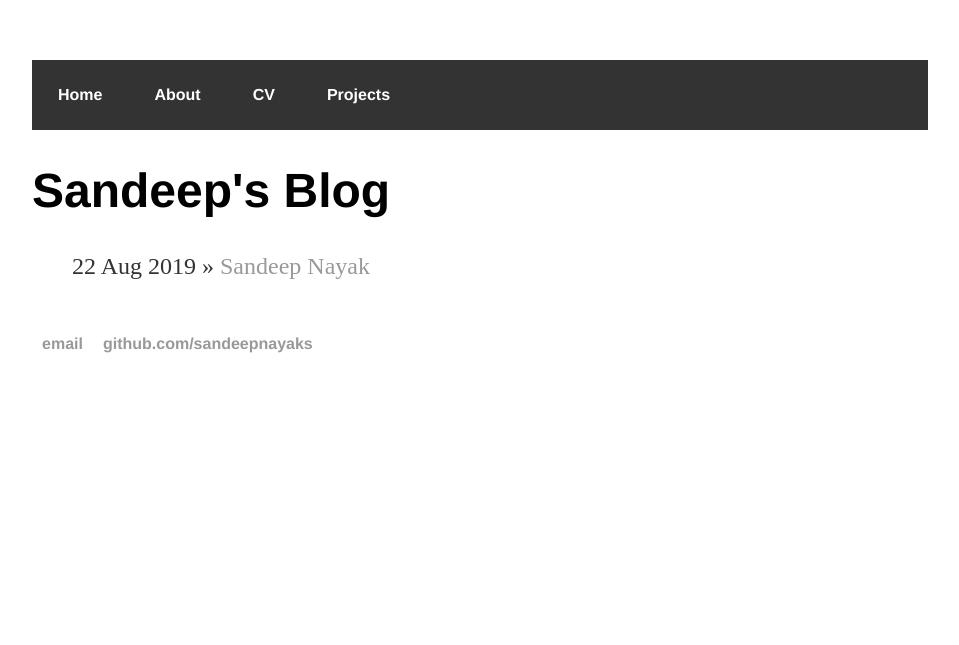
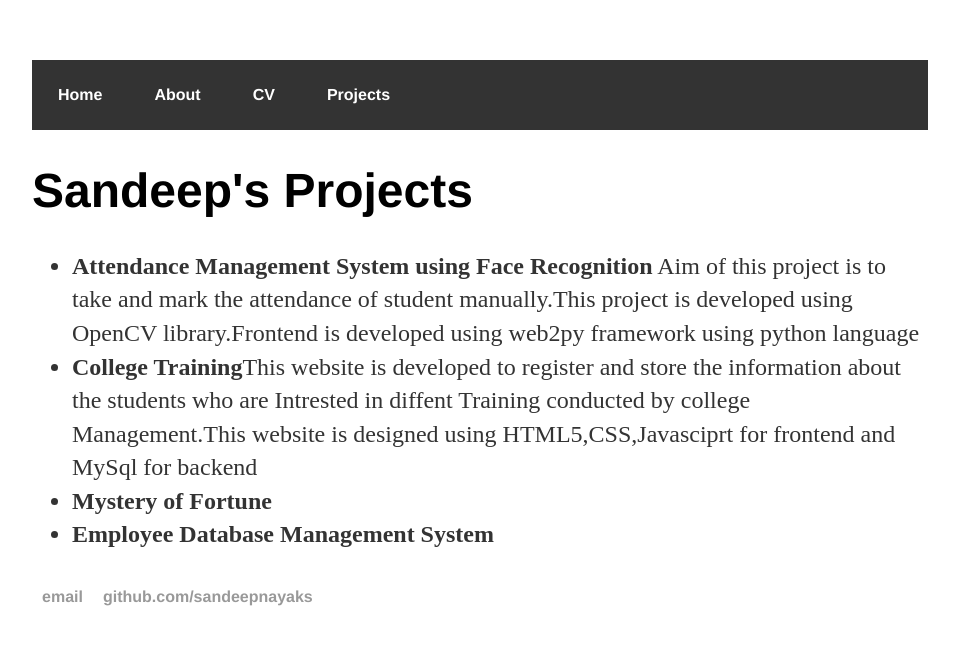
Before and after one commit to sandeepnayaks/sandeepnayaks.github.io, a Jekyll site: the page built from blog/index.html, in a window 1280 px wide. Shown: the top 645 px of the page, without its empty margins (160-1119 px from the left). Built offline with Jekyll 4.4.1, drawn with Linux system fonts in a browser that asks for light colours.

Commit message:
Update index.html

```diff
--- a/blog/index.html
+++ b/blog/index.html
@@ -1,12 +1,19 @@
 ---
 layout: default
-title: Sandeep's Blog
+title: Sandeep's Projects
 ---
 <h1>{{ page.title }}</h1>
-<ul class="posts">
+<!--<ul class="posts">
 
   {% for post in site.posts %}
     <li><span>{{ post.date | date_to_string }}</span> &raquo; <a href="{{ post.url }}" title="{{ post.title }}">{{ post.title }}</a></li>
   {% endfor %}
 
+</ul>-->
+<ul>
+  <li><strong>Attendance Management System using Face Recognition</strong>
+    Aim of this project is to take and mark the attendance of student manually.This project is developed using OpenCV library.Frontend is developed using web2py framework using python language</li>
+  <li><strong>College Training</strong>This website is developed to register and store the information about the students who are Intrested in diffent Training conducted by college Management.This website is designed using HTML5,CSS,Javasciprt for frontend and MySql for backend</li>
+  <li><strong>Mystery of Fortune</strong></li>
+  <li><strong>Employee Database Management System</strong></li>
 </ul>
```
